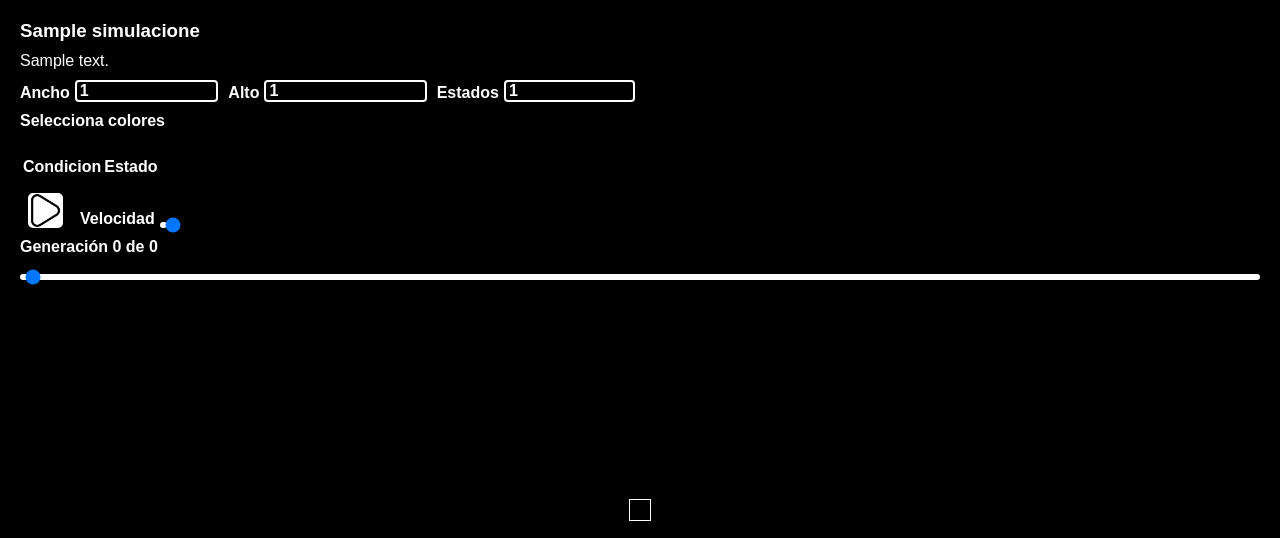
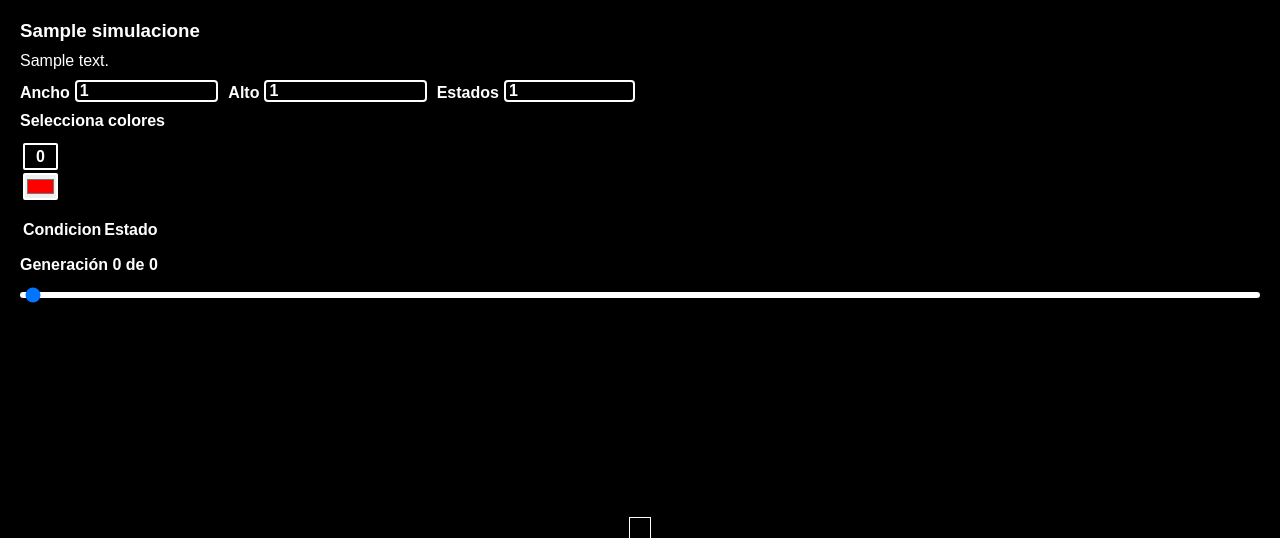
Before and after one commit to luis-ale-117/DistribCell-back, a Flask app: page /simulaciones/1 in a window 1280 px wide. Shown: the part 75-613 px from the top of the page. Run offline with Flask 3, Linux system fonts and the light colour scheme; the visitor is signed in with stand-in values (Sample User, id 1); tables that the repository leaves empty hold one stand-in row (values such as "Sample post"); lists and menus that the app fills with data are empty.

Commit message:
Agrega el control de color a la simulacion guardada

```diff
--- a/static/wasm/simulacion.js
+++ b/static/wasm/simulacion.js
@@ -4,6 +4,8 @@ const tabColorEstados = document.getElementById('tabColorEstados');
 const rangoHistorialAutomata = document.getElementById('rangoHistorialAutomata');
 /** @type {HTMLHeadingElement} */
 const labelRangoHistorialAutomata = document.getElementById('labelRangoHistorialAutomata');
+/** @type {HTMLInputElement} */
+const numEstados = document.getElementById('numEstados')
 /** @type {HTMLCanvasElement} */
 const canvasGrid = document.getElementById('canvasGrid');
 /** @type {CanvasRenderingContext2D} */
@@ -12,9 +14,12 @@ const ctx = canvasGrid?.getContext('2d');
 
 const TAM_CELDA = 20;  // Tamaño de la celda en píxeles
 
+let ejecutando = false
 let colorEstados = ["#000000", "#ffffff"]
 /** @type {number[][][]} */
 let historialAutomata = []
+/** @type {number[][]} */
+let matrizCelulas = []
 
 /**
  * Dibuja una matriz en el canvas
@@ -38,10 +43,9 @@ const dibujaMatrizInterfaz = (matrizCelulas, colorEstados) => {
 
 /**
  * Carga la tabla de colores en la interfaz
- * @param {number[][]} matrizCelulas
  * @param {string[]} colorEstados
  */
-const cargarColorEstadosInterfaz = (matrizCelulas, colorEstados) => {
+const cargarColorEstadosInterfaz = (colorEstados) => {
     if (tabColorEstados === null) return;
 
     while (tabColorEstados.firstChild) {
@@ -78,17 +82,6 @@ const cargarColorEstadosInterfaz = (matrizCelulas, colorEstados) => {
     fragment.appendChild(filaColorEstados)
     tabColorEstados.appendChild(fragment)
 }
-
-rangoHistorialAutomata.addEventListener('input', (e) => {
-    const indice = parseInt(e.target?.value)
-    const matrizCelulas = historialAutomata[indice]
-    if (matrizCelulas === undefined) {
-        alert("No hay un historial para esa generacion")
-        return
-    }
-    labelRangoHistorialAutomata.textContent = `Generación ${indice} de ${historialAutomata.length - 1} `
-    dibujaMatrizInterfaz(matrizCelulas, colorEstados)
-});
 
 const cargaSimulacionInterfaz = async () => {
     let faltanMatrices = true
@@ -137,8 +130,89 @@ const cargaSimulacionInterfaz = async () => {
     rangoHistorialAutomata.max = (historialAutomata.length - 1).toString()
     rangoHistorialAutomata.value = "0"
     dibujaMatrizInterfaz(historialAutomata[0], colorEstados);
+    matrizCelulas = historialAutomata[0]
 }
 
+/**
+ * Convierte hsl a hex
+ * @param {number} h
+ * @param {number} s
+ * @param {number} l
+ * @returns {string}
+ */
+const hslToHex = (h, s, l) => {
+    // Convert hue to degrees
+    h /= 360;
+    // Convert saturation and lightness to 0-1 range
+    s /= 100;
+    l /= 100;
+    // Calculate RGB values
+    let r, g, b;
+    if (s === 0) {
+        r = g = b = l;
+    } else {
+        /**
+         * Hue a RGB
+         * @param {number} p
+         * @param {number} q
+         * @param {number} t
+         * @returns {number}
+         */
+        const hueToRgb = (p, q, t) => {
+            if (t < 0) t += 1;
+            if (t > 1) t -= 1;
+            if (t < 1 / 6) return p + (q - p) * 6 * t;
+            if (t < 1 / 2) return q;
+            if (t < 2 / 3) return p + (q - p) * (2 / 3 - t) * 6;
+            return p;
+        };
+        const q = l < 0.5 ? l * (1 + s) : l + s - l * s;
+        const p = 2 * l - q;
+        r = hueToRgb(p, q, h + 1 / 3);
+        g = hueToRgb(p, q, h);
+        b = hueToRgb(p, q, h - 1 / 3);
+    }
+    // Convert RGB values to hex format
+    /**
+     * A hex
+     * @param {number} c
+     * @returns {string}
+     */
+    const toHex = (c) => {
+        const hex = Math.round(c * 255).toString(16);
+        return hex.length === 1 ? "0" + hex : hex;
+    };
+    return "#" + toHex(r) + toHex(g) + toHex(b);
+}
+/**
+ * Asigna colores del arcoiris a cada estado de acuerdo al numero de estados
+ * @param {number} numEstados
+ * @param {number} saturation
+ * @param {number} lightness
+ */
+const asignaColorArcoiris = (numEstados, saturation = 100, lightness = 50) => {
+    const hueIncrement = 360 / numEstados
+    let hue = 0
+    colorEstados = []
+    for (let i = 0; i < numEstados; i++) {
+        const color = hslToHex(hue, saturation, lightness)
+        colorEstados.push(color)
+        hue += hueIncrement
+    }
+}
 
+rangoHistorialAutomata.addEventListener('input', (e) => {
+    const indice = parseInt(e.target?.value)
+    matrizCelulas = historialAutomata[indice]
+    if (matrizCelulas === undefined) {
+        alert("No hay un historial para esa generacion")
+        return
+    }
+    labelRangoHistorialAutomata.textContent = `Generación ${indice} de ${historialAutomata.length - 1} `
+    dibujaMatrizInterfaz(matrizCelulas, colorEstados)
+});
+
+asignaColorArcoiris(parseInt(numEstados.value));
+cargarColorEstadosInterfaz(colorEstados);
 
 cargaSimulacionInterfaz();
--- a/templates/simulacion.html
+++ b/templates/simulacion.html
@@ -53,17 +53,6 @@
             {% endfor %}
         </table>
     </div>
-    <div id="formControl">
-        <div class="inputForm">
-            <button id="botonPausa" class="botonImagen" type="button" title="Inicia/Pausa">
-                <img id="imgPausa" src="{{ url_for('static', filename='imgs/boton-de-play.png') }}" alt="boton-de-pausa.png"></img>
-            </button>
-        </div>
-        <div class="inputForm">
-            <label for="rangoVelocidad">Velocidad</label>
-            <input id="rangoVelocidad" name="rangoVelocidad" type="range" min="0" max="1000" step="100" value="1000" autocomplete="off">
-        </div>
-    </div>
     <div>
         <h4 id="labelRangoHistorialAutomata">Generación 0 de 0</h4>
         <br>
```
